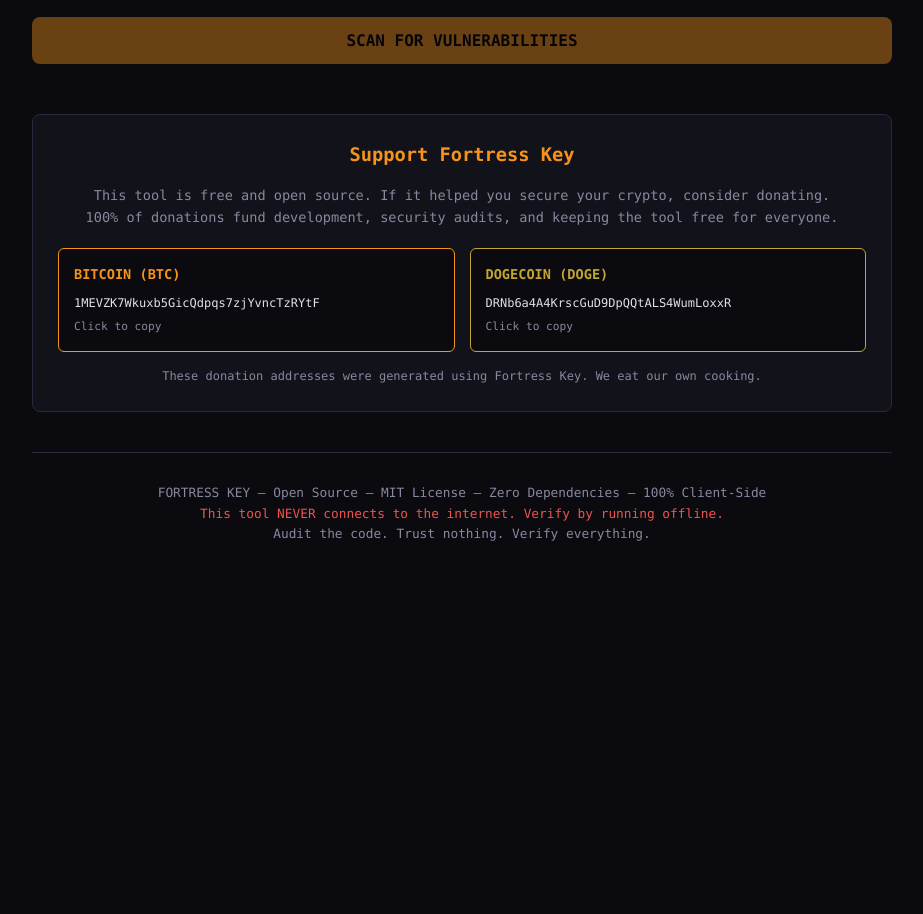
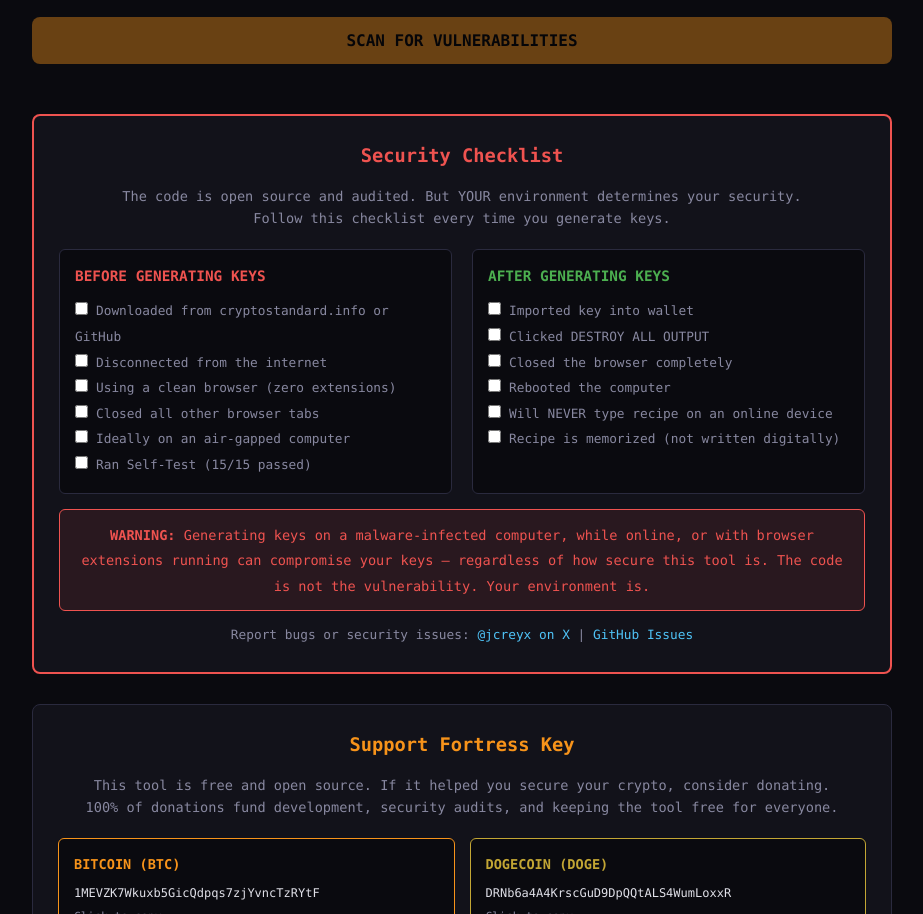
Before and after one commit to cryptostandard/fortress-key, a plain HTML site: page index.html in a window 1280 px wide. Shown: the part 899-1813 px from the top of the page, without its empty margins (178-1101 px from the left). Before the commit the page ends 1494 px from the top, so only its background shows below. Drawn offline with Linux system fonts and the light colour scheme.

Commit message:
Add security checklist with interactive checkboxes and environment warning

```diff
--- a/index.html
+++ b/index.html
@@ -1298,6 +1298,47 @@
         &bull; Age of the universe: ~10<sup>10</sup> years<br><br>
         But here's the real difference: with BIP39, an attacker <strong>knows the wordlist</strong> (2,048 words) and just needs to guess the order. With Fortress Key, the attacker doesn't even know <strong>what characters you used</strong>, let alone the words you invented. The search space is effectively infinite.
       </div>
+    </div>
+  </div>
+
+  <!-- Security Checklist -->
+  <div style="background:var(--surface); border:2px solid var(--red); border-radius:8px; padding:25px; margin-top:30px;">
+    <h3 style="text-align:center; color:var(--red); margin-bottom:15px;">Security Checklist</h3>
+    <p style="text-align:center; color:var(--text-dim); font-size:0.85em; margin-bottom:20px;">
+      The code is open source and audited. But YOUR environment determines your security.<br>
+      Follow this checklist every time you generate keys.
+    </p>
+    <div style="display:grid; grid-template-columns:repeat(auto-fit, minmax(320px, 1fr)); gap:20px;">
+      <div style="background:var(--bg); border:1px solid var(--border); border-radius:6px; padding:15px;">
+        <div style="color:var(--red); font-weight:bold; font-size:0.9em; margin-bottom:10px;">BEFORE GENERATING KEYS</div>
+        <div style="color:var(--text-dim); font-size:0.8em; line-height:2;">
+          <label style="display:block; cursor:pointer;"><input type="checkbox" style="accent-color:var(--green); margin-right:8px;">Downloaded from cryptostandard.info or GitHub</label>
+          <label style="display:block; cursor:pointer;"><input type="checkbox" style="accent-color:var(--green); margin-right:8px;">Disconnected from the internet</label>
+          <label style="display:block; cursor:pointer;"><input type="checkbox" style="accent-color:var(--green); margin-right:8px;">Using a clean browser (zero extensions)</label>
+          <label style="display:block; cursor:pointer;"><input type="checkbox" style="accent-color:var(--green); margin-right:8px;">Closed all other browser tabs</label>
+          <label style="display:block; cursor:pointer;"><input type="checkbox" style="accent-color:var(--green); margin-right:8px;">Ideally on an air-gapped computer</label>
+          <label style="display:block; cursor:pointer;"><input type="checkbox" style="accent-color:var(--green); margin-right:8px;">Ran Self-Test (15/15 passed)</label>
+        </div>
+      </div>
+      <div style="background:var(--bg); border:1px solid var(--border); border-radius:6px; padding:15px;">
+        <div style="color:var(--green); font-weight:bold; font-size:0.9em; margin-bottom:10px;">AFTER GENERATING KEYS</div>
+        <div style="color:var(--text-dim); font-size:0.8em; line-height:2;">
+          <label style="display:block; cursor:pointer;"><input type="checkbox" style="accent-color:var(--green); margin-right:8px;">Imported key into wallet</label>
+          <label style="display:block; cursor:pointer;"><input type="checkbox" style="accent-color:var(--green); margin-right:8px;">Clicked DESTROY ALL OUTPUT</label>
+          <label style="display:block; cursor:pointer;"><input type="checkbox" style="accent-color:var(--green); margin-right:8px;">Closed the browser completely</label>
+          <label style="display:block; cursor:pointer;"><input type="checkbox" style="accent-color:var(--green); margin-right:8px;">Rebooted the computer</label>
+          <label style="display:block; cursor:pointer;"><input type="checkbox" style="accent-color:var(--green); margin-right:8px;">Will NEVER type recipe on an online device</label>
+          <label style="display:block; cursor:pointer;"><input type="checkbox" style="accent-color:var(--green); margin-right:8px;">Recipe is memorized (not written digitally)</label>
+        </div>
+      </div>
+    </div>
+    <div style="margin-top:15px; padding:12px; background:rgba(239,83,80,0.1); border:1px solid var(--red); border-radius:6px; text-align:center;">
+      <span style="color:var(--red); font-size:0.85em;">
+        <strong>WARNING:</strong> Generating keys on a malware-infected computer, while online, or with browser extensions running can compromise your keys — regardless of how secure this tool is. The code is not the vulnerability. Your environment is.
+      </span>
+    </div>
+    <div style="margin-top:10px; text-align:center;">
+      <span style="color:var(--text-dim); font-size:0.8em;">Report bugs or security issues: <a href="https://x.com/jcreyx" target="_blank" style="color:var(--accent2); text-decoration:none;">@jcreyx on X</a> | <a href="https://github.com/cryptostandard/fortress-key/issues" target="_blank" style="color:var(--accent2); text-decoration:none;">GitHub Issues</a></span>
     </div>
   </div>
 
```
